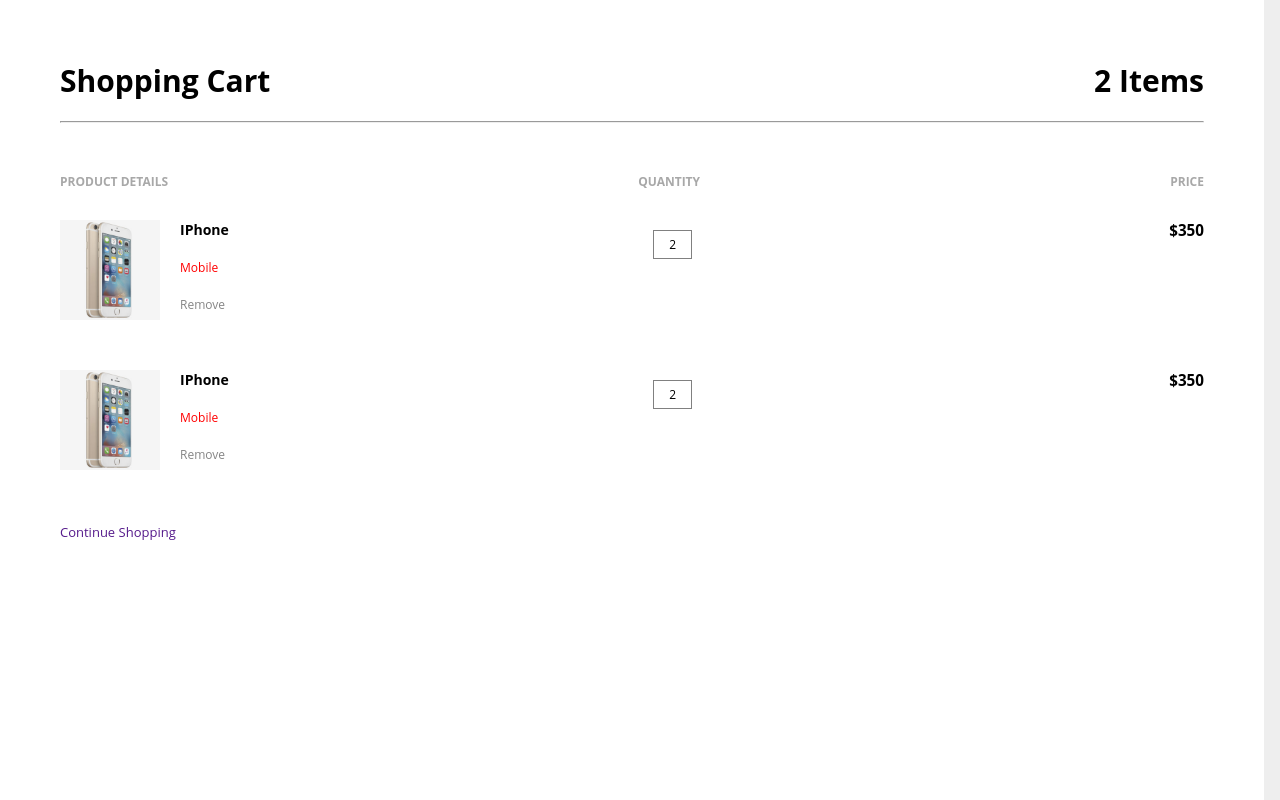
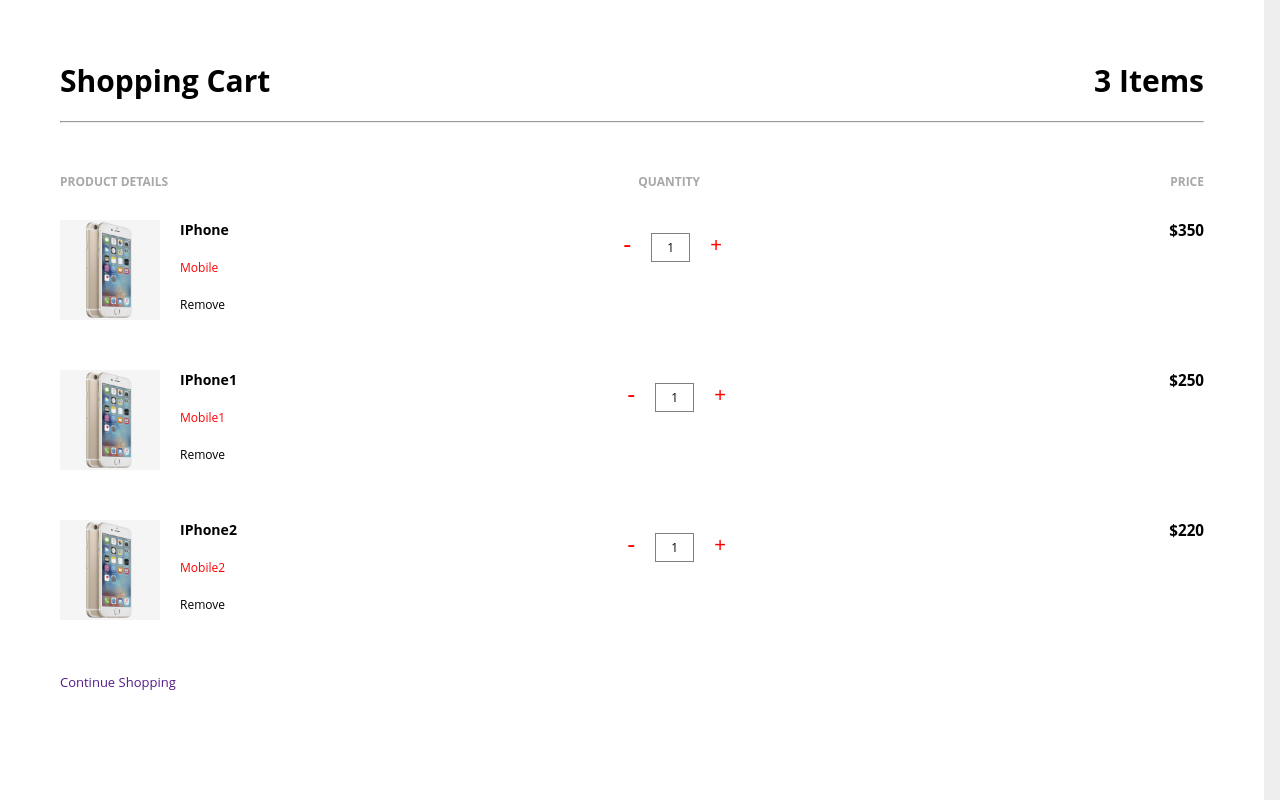
Before and after one commit to GSG-G13/ecommerce-react-node, a React (Create React App) app in the folder public/: page /cart in a window 1280 px wide. Shown: the top 800 px of the page. Built offline with nearby package versions, Linux system fonts and the light colour scheme.

Commit message:
handle adding and removing product to cart Relates #61

```diff
--- a/public/src/Components/Cart/Cart.jsx
+++ b/public/src/Components/Cart/Cart.jsx
@@ -1,93 +1,137 @@
+import { useState, useEffect } from 'react';
+
 import './cart.css';
+import CartItem from './CartItem'
+
+const data = [
+  {
+  id: '1',
+  image: './images/product-03.jpg',
+  name: 'IPhone',
+  category: 'Mobile',
+  price: 350,
+  totalPrice: 350,
+  quantity: 1,
+  },
+  {
+    id: '2',
+    image: './images/product-03.jpg',
+    name: 'IPhone1',
+    category: 'Mobile1',
+    price: 250,
+    totalPrice: 250,
+  quantity: 1,
+
+    },
+    {
+      id: '3',
+      image: './images/product-03.jpg',
+      name: 'IPhone2',
+      category: 'Mobile2',
+      price: 220,
+      totalPrice: 220,
+  quantity: 1,
+
+    },
+]
 
 const Cart = () => {
+ const [cardsItems, setCardsItems] = useState([]);
+
+
+ useEffect(() => {
+  setCardsItems(data)
+ }, [])
+
+const removeItem = ({id}) => {
+  const result = cardsItems.filter(item => item.id !== id);
+  setCardsItems(result)
+}
+
+const handleAdd = ({id}) => {
+  const result = cardsItems.map(item => {
+    if(item.id === id) {
+      return {...item, quantity: item.quantity + 1, totalPrice: item.totalPrice+item.price}
+    }else {
+      return item
+    }
+  });
+  setCardsItems(result)
+}
+const handleSubtract = ({id}) => {
+  const selectedItem = cardsItems.find(item => item.id === id);
+  if(selectedItem.quantity === 1) {
+    return removeItem({id})
+  }
+  const result = cardsItems.map(item => {
+    if(item.id === id) {
+      return {...item, quantity: item.quantity - 1,  totalPrice: item.totalPrice-item.price}
+    }else {
+      return item
+    }
+  });
+  setCardsItems(result)
+}
+
+
+
+ const handleItemsNumber = () => {
+  const totalItems = cardsItems.reduce((sum, currentValue) => {
+    return sum + currentValue.quantity
+  }, 0)
+  return totalItems
+ }
+
+ const handleTotalPrice = () => {
+  const totalItems = cardsItems.reduce((sum, currentValue) => {
+    return sum + currentValue.totalPrice
+  }, 0)
+  return totalItems
+ }
+
   return (
     <div>
-      <div class="cart-container">
-        <div class="left-side">
-          <div class="cart-title">
+      <div className="cart-container">
+        <div className="left-side">
+          <div className="cart-title">
             <h1>Shopping Cart</h1>
-            <h1>2 Items</h1>
+            <h1>{handleItemsNumber()} Items</h1>
           </div>
 
-          <div class="cart-table">
-            <hr class="table-line" />
-            <div class="table-title">
+          <div className="cart-table">
+            <hr className="table-line" />
+            <div className="table-title">
               <h4>PRODUCT DETAILS</h4>
               <h4>QUANTITY</h4>
               <h4>PRICE</h4>
             </div>
 
-            <div class="product-cart-info">
-              <div class="product-details">
-                <img
-                  src="./images/product-03.jpg"
-                  alt=""
-                  class="product-cart-img"
-                />
+            <div className="product-cart-info">
+              {cardsItems.map(item =>  <CartItem handleSubtract={handleSubtract} handleAdd={handleAdd} removeItem={removeItem} key={item.id}  {...item}/>)}
 
-                <div class="item-details">
-                  <h3>IPhone</h3>
-                  <span>Mobile</span>
-                  <a href="#">Remove</a>
-                </div>
-              </div>
 
-              <div class="quantity">
-                <button class="dec">ــ</button>
-                <span class="quantity-num">2</span>
-                <button class="inc">+</button>
-              </div>
-
-              <div class="price">
-                <h3>$350</h3>
-              </div>
-
-              <div class="product-details">
-                <img
-                  src="./images/product-03.jpg"
-                  alt=""
-                  class="product-cart-img"
-                />
-
-                <div class="item-details">
-                  <h3>IPhone</h3>
-                  <span>Mobile</span>
-                  <a href="#">Remove</a>
-                </div>
-              </div>
-
-              <div class="quantity">
-                <button class="dec">ــ</button>
-                <span class="quantity-num">2</span>
-                <button class="inc">+</button>
-              </div>
-
-              <div class="price">
-                <h3>$350</h3>
-              </div>
             </div>
           </div>
-          <a href="" class="continue-shop">
+          <a href="" className="continue-shop">
             Continue Shopping
           </a>
         </div>
 
-        <div class="right-side">
-          <div class="order-title">
+        <div className="right-side">
+          <div className="order-title">
             <h1>Order Summary</h1>
-            <hr class="total-line" />
+            <hr className="total-line" />
           </div>
 
           <div>
-            <hr class="total-line" />
-            <div class="total-cost">
+            <hr className="total-line" />
+            <div className="total-cost">
               <h3>TOTAL COST</h3>
-              <h3>$450</h3>
+              <h3>${handleTotalPrice()}</h3>
             </div>
 
-            <div class="checkout-btn">
-              <button class="checkout">CHECKOUT</button>
+            <div className="checkout-btn">
+              <button className="checkout">CHECKOUT</button>
             </div>
           </div>
         </div>
--- /dev/null
+++ b/public/src/Components/Cart/CartItem.jsx
@@ -0,0 +1,36 @@
+const CartItem = ({name, category, totalPrice, id, quantity, removeItem, handleAdd, handleSubtract}) => {
+    return <>
+          <div className="product-details">
+            <img
+              src="./images/product-03.jpg"
+              alt=""
+              className="product-cart-img"
+            />
+
+            <div className="item-details">
+              <h3>{name}</h3>
+              <span>{category}</span>
+              {/* suppose to be button */}
+              <div className="remove_button" onClick={() => {
+                removeItem({id})
+              }}>Remove</div>
+            </div>
+          </div>
+
+          <div className="quantity">
+            <button className="dec" style={{color: 'red', fontSize: 24}} onClick={() => {
+              handleSubtract({id})
+            }}>-</button>
+            <span className="quantity-num">{quantity}</span>
+            <button className="inc" style={{color: 'red'}} onClick={() => {
+              handleAdd({id})
+            }}>+</button>
+          </div>
+
+          <div className="price">
+            <h3>${totalPrice}</h3>
+      </div>
+    </>
+}
+
+export default CartItem;
--- a/public/src/Components/Cart/cart.css
+++ b/public/src/Components/Cart/cart.css
@@ -135,3 +135,11 @@
 .total-line {
   margin: 20px 0;
 }
+
+.remove_button {
+  background: none;
+  outline: none;
+  border: none;
+  box-shadow:none ;
+  cursor: pointer;
+}
```
